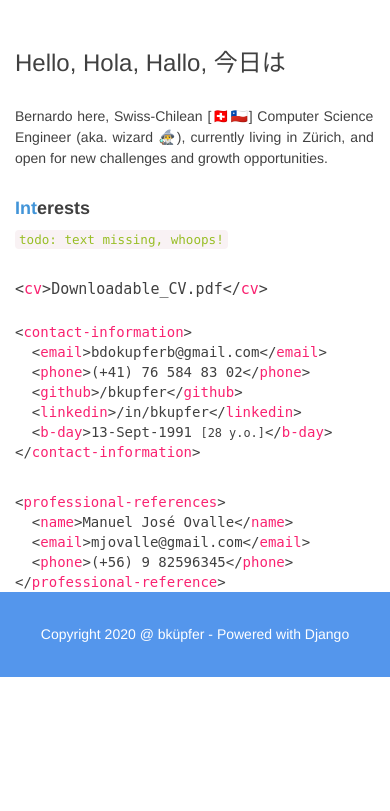
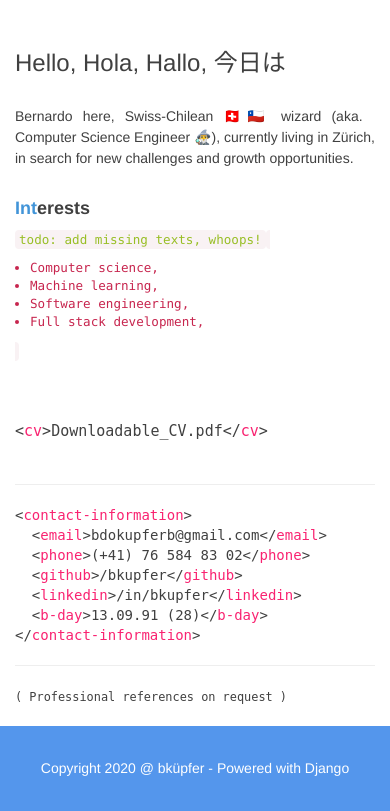
Before and after one commit to bkupfer/bkuepfer, a Django app: page / in a window 390 px wide. Shown: the part 226-1037 px from the top of the page. Before the commit the page ends 903 px from the top, so only its background shows below. Run offline with Django 3.2, Linux system fonts and the light colour scheme; some libraries are stand-ins or nearby versions.

Commit message:
add template for text. clean work in progress

```diff
--- a/landing/templates/index.html
+++ b/landing/templates/index.html
@@ -47,6 +47,7 @@
             text-align: center;
             padding: 2px;
         }
+
     </style>
 </head>
 
@@ -65,36 +66,52 @@
 
     <div class="container">
         <div class="row">
-
             <div class="col-md-8 col-xl-10" style="text-align: justify">
                 <h3>Hello, Hola, Hallo, 今日は</h3>
+
                 <p>
-                    Bernardo here, Swiss-Chilean [🇨🇭🇨🇱] Computer Science Engineer (aka. wizard 🧙‍♂️),
-                    currently living in Zürich, and open for new challenges and growth opportunities.
+                    Bernardo here, Swiss-Chilean 🇨🇭🇨🇱 wizard (aka. Computer Science Engineer 🧙‍♂️),
+                    currently living in Zürich, in search for new challenges and growth opportunities.
                 </p>
 
                 <h4><b><span class="section">Int</span>erests</b></h4>
 
-                <code style="color: #98be25">todo: text missing, whoops!</code>
-                <p>
-                    <!-- todo: add text-->
-                </p>
+                <code style="color: #98be25">todo: add missing texts, whoops!</code>
+                <code>
+                    <ul style="margin-left: -25px; margin-top: 10px">
+                        <!-- todo: add texts -->
+                        <li>Computer science,</li>
+                        <li>Machine learning,</li>
+                        <li>Software engineering,</li>
+                        <li>Full stack development,</li>
+                    </ul>
+                </code>
+
+                <br><br><br><br>
+                <!-- todo: add further content -->
             </div>
 
             <div class="col-md-4 col-xl-2">
                 <div class="row">
-                    <div class="col-md-4 col-xl-2 monospaced" style="font-size: 15px">
+
+                    <div class="col-md-12 monospaced" style="font-size: 15px">
                         &lt;<span class="monoheader">cv</span>&gt;<a href="{{ cv_link }}" target="_blank">Downloadable_CV.pdf</a>&lt;/<span class="monoheader">cv</span>&gt;<br><br>
+                    <hr>
                     </div>
 
-                    <div class="col-md-4 col-xl-2 monospaced">
+                    <div class="col-md-12 monospaced">
                         &lt;<span class="monoheader">contact-information</span>&gt;<br>
                         &nbsp;&nbsp;&lt;<span class="monoheader">email</span>&gt;bdokupferb@gmail.com&lt;/<span class="monoheader">email</span>&gt;<br>
                         &nbsp;&nbsp;&lt;<span class="monoheader">phone</span>&gt;(+41)&nbsp;76&nbsp;584&nbsp;83&nbsp;02&lt;/<span class="monoheader">phone</span>&gt;<br>
                         &nbsp;&nbsp;&lt;<span class="monoheader">github</span>&gt;<a href="https://github.com/bkupfer/" target="_blank">/bkupfer</a>&lt;/<span class="monoheader">github</span>&gt;<br>
                         &nbsp;&nbsp;&lt;<span class="monoheader">linkedin</span>&gt;<a href="https://www.linkedin.com/in/bkupfer/?locale=en_US" target="_blank">/in/bkupfer</a>&lt;/<span class="monoheader">linkedin</span>&gt;<br>
-                        &nbsp;&nbsp;&lt;<span class="monoheader">b-day</span>&gt;13-Sept-1991 <small>[{{ my_age }} y.o.]</small>&lt;/<span class="monoheader">b-day</span>&gt;<br>
+                        &nbsp;&nbsp;&lt;<span class="monoheader">b-day</span>&gt;13.09.91 ({{ my_age }})&lt;/<span class="monoheader">b-day</span>&gt;<br>
                         &lt;/<span class="monoheader">contact-information</span>&gt;<br>
+                    </div>
+
+                    <div class="col-md-12 monospaced">
+                        <hr>
+                        <small>( Professional references on request )</small>
                     </div>
 
                     <!-- todo: update with Sids's information-->
@@ -107,21 +124,22 @@
 <!--                        &lt;/<span class="monoheader">professional-reference</span>&gt;-->
 <!--                    </div>-->
 
-                    <div class="col-md-4 col-xl-2 monospaced" style="margin-top: 30px;">
-                        &lt;<span class="monoheader">professional-references</span>&gt;<br>
-                        &nbsp;&nbsp;&lt;<span class="monoheader">name</span>&gt;Manuel&nbsp;José&nbsp;Ovalle&lt;/<span class="monoheader">name</span>&gt;<br>
-                        &nbsp;&nbsp;&lt;<span class="monoheader">email</span>&gt;mjovalle@gmail.com&lt;/<span class="monoheader">email</span>&gt;<br>
-                        &nbsp;&nbsp;&lt;<span class="monoheader">phone</span>&gt;(+56)&nbsp;9&nbsp;82596345&lt;/<span class="monoheader">phone</span>&gt;<br>
-                        <!-- &nbsp;&nbsp;&lt;<span class="monoheader">website</span>&gt;<a href="https://www.manungo.cl/">https://www.manungo.cl/</a>&lt;/<span class="monoheader">website</span>&gt;<br> -->
-                        &lt;/<span class="monoheader">professional-reference</span>&gt;
-                    </div>
+<!--                    <div class="col-md-4 col-xl-2 monospaced" style="margin-top: 30px;">-->
+<!--                        &lt;<span class="monoheader">reference</span>&gt;<br>-->
+<!--                        &nbsp;&nbsp;&lt;<span class="monoheader">name</span>&gt;Manuel&nbsp;José&nbsp;Ovalle&lt;/<span class="monoheader">name</span>&gt;<br>-->
+<!--                        &nbsp;&nbsp;&lt;<span class="monoheader">email</span>&gt;mjovalle@gmail.com&lt;/<span class="monoheader">email</span>&gt;<br>-->
+<!--                        &nbsp;&nbsp;&lt;<span class="monoheader">phone</span>&gt;(+56)&nbsp;9&nbsp;82596345&lt;/<span class="monoheader">phone</span>&gt;<br>-->
+<!--                        &lt;!&ndash; &nbsp;&nbsp;&lt;<span class="monoheader">website</span>&gt;<a href="https://www.manungo.cl/">https://www.manungo.cl/</a>&lt;/<span class="monoheader">website</span>&gt;<br> &ndash;&gt;-->
+<!--                        &lt;/<span class="monoheader">professional-reference</span>&gt;-->
+<!--                    </div>-->
 
                 </div>
             </div>
         </div>
     </div>
 
-    <footer class="site-footer">
+    <br>
+    <footer class="site-footer korean-footer">
         <div id="footer-content">
             <p>Copyright 2020 @ bküpfer - Powered with Django</p>
         </div>
```
